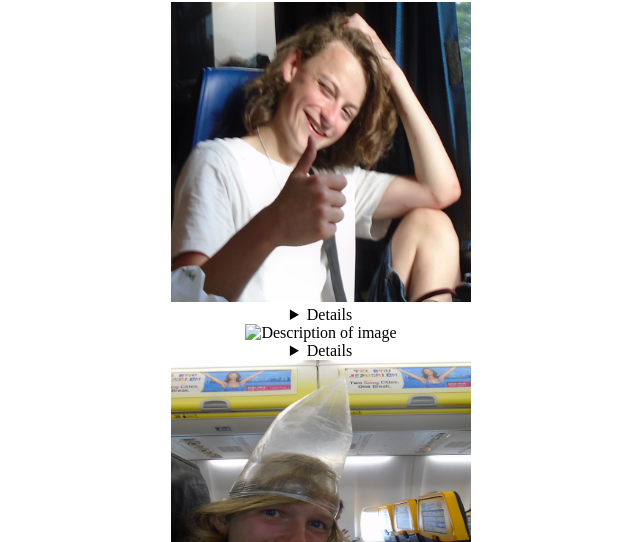
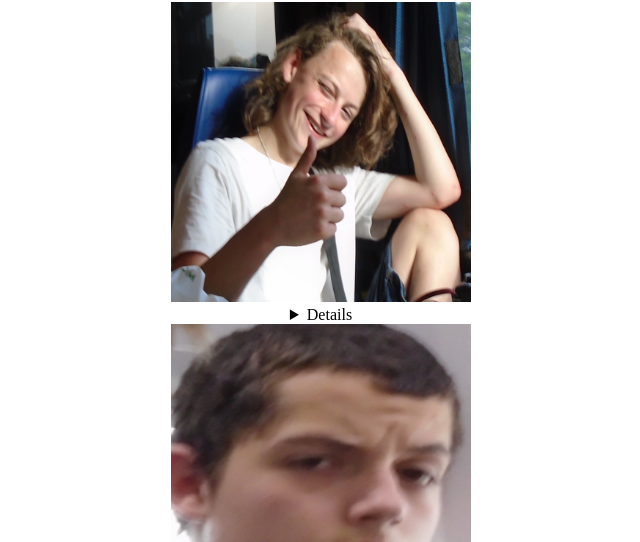
Before and after one commit to 963alseT/home-system, a plain HTML site: page index.html in a window 1280 px wide. Shown: the part 258-800 px from the top of the page, without its empty margins (319-959 px from the left). Drawn offline with Linux system fonts and the light colour scheme.

Commit message:
Update index.html

```diff
--- a/index.html
+++ b/index.html
@@ -18,7 +18,7 @@
                     <details>Dylan Brown, CFO</details>
                 </div>
                 <div id="ayen">
-                    <img srcScreenshot 2025-03-04 202444.png" alt="Description of image" width="300" height="300">
+                    <img src="Screenshot 2025-03-04 202444.png" alt="Description of image" width="300" height="300">
                     <details>Ayen Doctors, CEO</details>
                 </div>
                 <div id="fionn">
```
